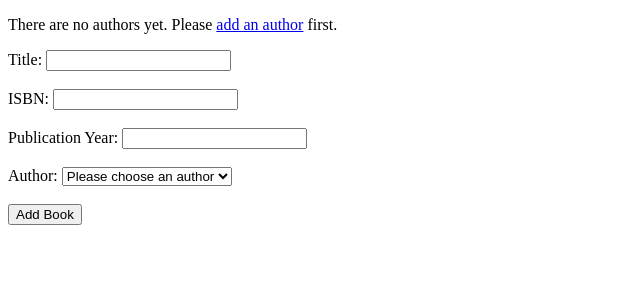
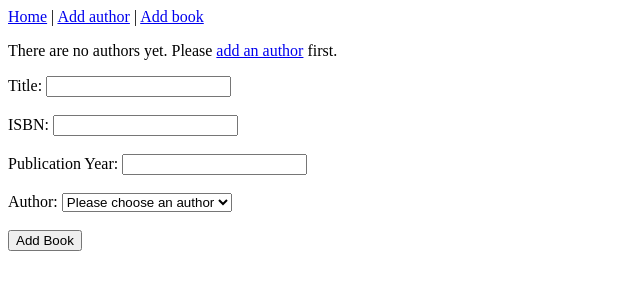
Before and after one commit to jonase47/msit-bookalchemy, a Flask app: page /add_book in a window 1280 px wide. Shown: the top 300 px of the page, without its empty margins (0-640 px from the left). Run offline with Flask 3, Linux system fonts and the light colour scheme; data that the repository does not hold is empty.

Commit message:
Navigation: schlichte Links auf allen drei Seiten

```diff
--- a/templates/add_author.html
+++ b/templates/add_author.html
@@ -7,6 +7,7 @@
     <title>Add Author</title>
   </head>
   <body>
+  {% include "nav.html" %}
 
   {% include "flash_messages.html" %}
 
--- a/templates/add_book.html
+++ b/templates/add_book.html
@@ -7,6 +7,7 @@
     <title>Add Book</title>
   </head>
   <body>
+  {% include "nav.html" %}
 
   {% include "flash_messages.html" %}
 
--- a/templates/home.html
+++ b/templates/home.html
@@ -7,6 +7,7 @@
     <title>Book Alchemy</title>
   </head>
   <body>
+  {% include "nav.html" %}
 
     {% for book in books %}
     <div>
--- /dev/null
+++ b/templates/nav.html
@@ -0,0 +1,5 @@
+<nav aria-label="Main">
+  <a href="{{ url_for('home') }}">Home</a> |
+  <a href="{{ url_for('add_author') }}">Add author</a> |
+  <a href="{{ url_for('add_book') }}">Add book</a>
+</nav>
```
